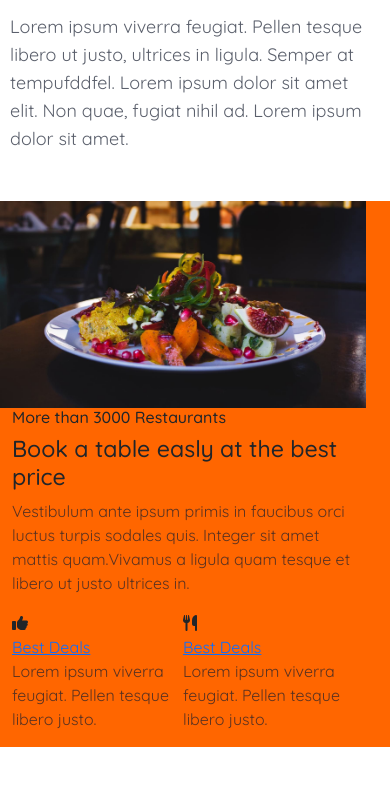
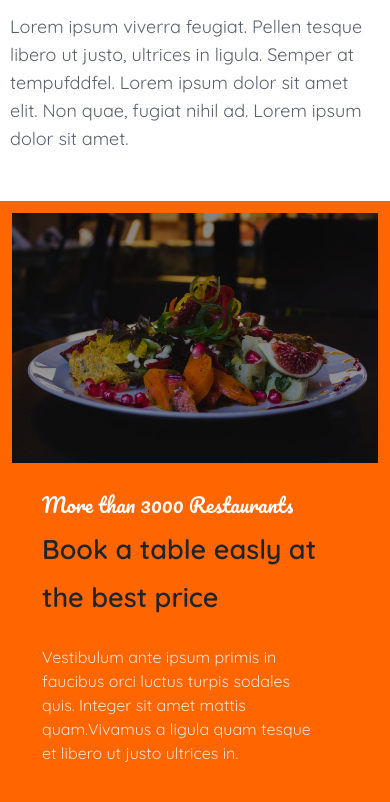
Before and after one commit to trungkien0997sg/capstone, a plain HTML site: page index.html in a window 390 px wide. Shown: the part 1189-1991 px from the top of the page. Before the commit the page ends 1936 px from the top, so only its background shows below. Drawn offline with nearby package versions, Linux system fonts and the light colour scheme.

Commit message:
hoan thanh service, responsive

```diff
--- a/index.css
+++ b/index.css
@@ -163,16 +163,6 @@ p {
   color: #ff6600;
 }
 
-@media screen and (max-width: 480px) {
-  .banner__content a {
-    padding: 10px 25px;
-  }
-  .banner__content h3 {
-    font-size: 2rem;
-    line-height: normal;
-  }
-}
-
 /* start about */
 
 .about__text {
@@ -202,22 +192,97 @@ p {
   background-color: #ff6600;
 }
 
+.row {
+  height: 100%;
+}
+
 .left__content {
   padding: 0;
+  position: relative;
 }
 
-.left__content .img__place img {
-  /* background-image: url(./image/banner3.jpg);
-  background-size: 135%;
-  background-position: center;
-  background-repeat: no-repeat; */
+.left__content img {
   width: 100%;
   height: 100%;
+  object-fit: cover;
+  object-position: center;
+}
+
+.left__content::after {
+  content: "";
+  position: absolute;
+  width: 100%;
+  height: 100%;
+  left: 0;
+  top: 0;
+  background-color: rgba(0, 0, 0, 0.4);
+}
+
+.content__container {
+  padding-top: 70px;
 }
 
 .right__content .content__container {
   height: 100%;
 }
+
+.right__content .content__container h6 {
+  font-family: "Pacifico", cursive;
+  color: white;
+  font-size: 20px;
+}
+
+.right__content .content__container h3 {
+  font-size: 40px;
+  line-height: 48px;
+  font-weight: 600;
+}
+
+.right__content p {
+  color: #ffdfc9;
+  font-size: 18px;
+}
+
+.right__content .best__content a {
+  text-decoration: none;
+  color: #232121;
+  font-weight: 600;
+  font-size: 22px;
+  display: block;
+}
+
+.best__content p {
+  margin-top: 10px;
+}
+
+/* best */
+
+/* icon hover */
+.best__content > *:hover span {
+  color: #ffc600;
+  transition: 0.4s;
+}
+
+.icon {
+  display: block;
+  width: 70px;
+  height: 70px;
+  text-align: center;
+  background-color: white;
+  border-radius: 5px;
+  margin-bottom: 20px;
+}
+
+.icon span {
+  line-height: 70px;
+  color: #ff6600;
+  font-size: 24px;
+  font-weight: 900;
+}
+
+/* end service */
+
+/* back to top css */
 
 .backToTop {
   position: fixed;
@@ -235,3 +300,36 @@ p {
 .backToTop i {
   color: white;
 }
+
+@media screen and (max-width: 480px) {
+  .banner__content a {
+    padding: 10px 25px;
+  }
+  .banner__content h3 {
+    font-size: 2rem;
+    line-height: normal;
+  }
+}
+
+@media screen and (max-width: 992px) {
+  .banner__content h3.text-white {
+    font-size: 44px;
+  }
+
+  .left__content {
+    min-height: 250px;
+    margin-top: 12px;
+    margin-left: 12px;
+  }
+
+  .right__content .content__container {
+    padding: 30px;
+  }
+
+  .right__content .content__container h3 {
+    font-size: 27px;
+  }
+  .right__content .content__container p {
+    font-size: 16px;
+  }
+}
--- a/index.html
+++ b/index.html
@@ -108,7 +108,7 @@
     <section class="banner py-5">
       <div class="container h-100 d-flex align-items-center">
         <div class="banner__content">
-          <h3 class="text-white mb-4">
+          <h3 class="text-white mb-lg-4 mb-2">
             The Only Thing We Love More Than Food Is You!
           </h3>
           <p class="pr-lg-5 mt-md-4 mt-3 text-white">
@@ -154,34 +154,32 @@
 
     <!-- service -->
     <section class="service">
-      <div class="container-fluid row h-100">
+      <div class="container-fluid row">
         <div class="left__content col-lg-6">
-          <div class="img__place">
-            <img src="./image/banner3.jpg" alt="" />
-          </div>
+          <img src="./image/banner3.jpg" alt="" />
         </div>
-        <div class="right__content col-lg-6">
+        <div class="right__content mb-4 col-lg-6">
           <div
             class="content__container d-flex flex-column justify-content-center"
           >
-            <div class="above__text ps-lg-5">
+            <div class="above__text px-lg-5">
               <h6>More than 3000 Restaurants</h6>
               <h3>Book a table easly at the best price</h3>
-              <p>
+              <p class="mt-4">
                 Vestibulum ante ipsum primis in faucibus orci luctus turpis
                 sodales quis. Integer sit amet mattis quam.Vivamus a ligula quam
                 tesque et libero ut justo ultrices in.
               </p>
             </div>
-            <div class="best__content d-flex ps-lg-5">
-              <div class="best-left">
+            <div class="best__content mt-4 d-flex px-lg-5">
+              <div class="best__left">
                 <div class="icon">
                   <span class="fa fa-thumbs-up"></span>
                 </div>
                 <a href="#">Best Deals</a>
                 <p>Lorem ipsum viverra feugiat. Pellen tesque libero justo.</p>
               </div>
-              <div class="best-right">
+              <div class="best__right">
                 <div class="icon">
                   <span class="fa fa-cutlery"></span>
                 </div>
```
